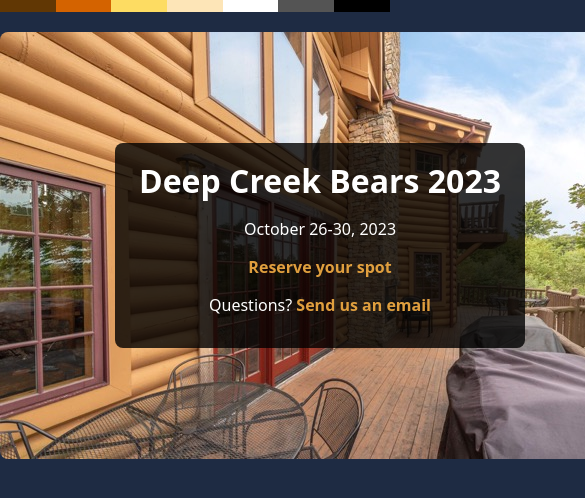
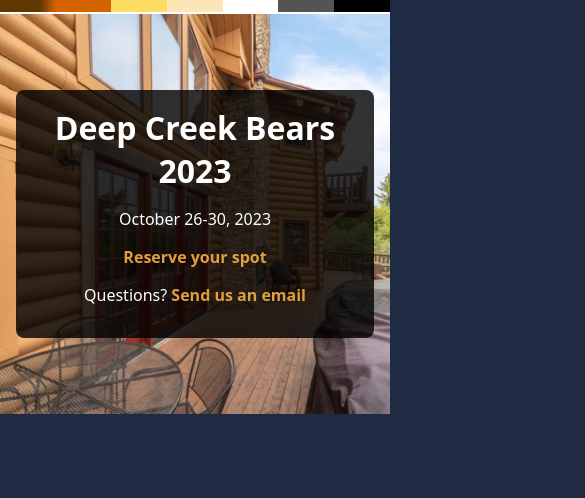
Before and after one commit to retzloff/deep-creek-disco, a SvelteKit app: page / in a window 390 px wide. Shown: the top 498 px of the page, 585 px wide, since content can reach past the window. Built offline with nearby package versions, Linux system fonts and the light colour scheme.

Commit message:
Fixes mobile layout

```diff
--- a/src/app.css
+++ b/src/app.css
@@ -11,11 +11,18 @@
 	--primary-text: white;
 }
 
+:global(*, *::before, *::after) {
+	box-sizing: border-box;
+}
+
+:global(img) {
+	max-width: 100%;
+}
+
 body {
+	margin: 0;
+	padding: 0;
 	font-family: system-ui, -apple-system, BlinkMacSystemFont, “Segoe UI”, Roboto, Oxygen-Sans, Ubuntu,
 		Cantarell, “Helvetica Neue”, Arial, sans-serif;
-	margin: 0;
-	padding: 0;
-	color: var(--primary-text);
 	background-color: var(--page-background);
 }
--- a/src/app.html
+++ b/src/app.html
@@ -3,7 +3,7 @@
 	<head>
 		<meta charset="utf-8" />
 		<link rel="icon" href="%sveltekit.assets%/favicon.png" />
-		<meta name="viewport" content="width=device-width" />
+		<meta name="viewport" content="width=device-width, initial-scale=1" />
 		%sveltekit.head%
 	</head>
 	<body data-sveltekit-preload-data="hover">
--- a/src/components/Hero.svelte
+++ b/src/components/Hero.svelte
@@ -1,5 +1,5 @@
 <script>
-	import house from '$lib/assets/house-back.jpg';
+	// import house from '$lib/assets/house-back.jpg';
 </script>
 
 <header class="grid">
@@ -11,17 +11,22 @@
 			Questions? <a href="mailto:matt@d-domains.net">Send us an email</a>
 		</p>
 	</div>
-	<img src={house} alt="Front of Boulder Heights" />
 </header>
 
 <style>
 	header {
 		--rounded: 0.5rem;
+		color: white;
+		background-color: var(--sirocco);
+		background-image: url($lib/assets/house-back.jpg);
+		background-repeat: no-repeat;
+		background-size: cover;
+		background-position: center;
+		min-height: 400px;
 	}
 
 	.grid {
 		display: grid;
-		gap: 1rem;
 		place-items: center;
 	}
 
@@ -31,10 +36,11 @@
 	}
 
 	div {
+		margin-inline: 1rem;
+		border-radius: var(--rounded);
+		padding: 1rem 1.5rem;
 		text-align: center;
-		padding: 1rem 1.5rem;
 		background: hsl(0, 0%, 0%, 0.8);
-		border-radius: var(--rounded);
 	}
 
 	h1 {
@@ -54,11 +60,4 @@
 	a:hover {
 		text-decoration-line: underline;
 	}
-
-	img {
-		border-radius: var(--rounded);
-		aspect-ratio: 16/9;
-		object-fit: cover;
-		z-index: -1;
-	}
 </style>
--- a/src/components/Stripe.svelte
+++ b/src/components/Stripe.svelte
@@ -3,11 +3,10 @@
 <style>
 	div {
 		height: 12px;
-		margin-bottom: 20px;
-
+		border-bottom: solid 2px white;
 		background: linear-gradient(
 			to right,
-			#613704 14.28%,
+			#613704 10.28%,
 			#d46300 14.28% 28.56%,
 			#fddc62 28.56% 42.84%,
 			#fde5b7 42.84% 57.12%,
--- a/src/routes/+layout.svelte
+++ b/src/routes/+layout.svelte
@@ -1,5 +1,7 @@
 <script>
 	import '../app.css';
+	import Stripe from '../components/Stripe.svelte';
 </script>
 
+<Stripe />
 <slot />
--- a/src/routes/+page.svelte
+++ b/src/routes/+page.svelte
@@ -1,9 +1,5 @@
 <script>
 	import Hero from '../components/Hero.svelte';
-	import Stripe from '../components/Stripe.svelte';
 </script>
 
-<div class="container">
-	<Stripe />
-	<Hero />
-</div>
+<Hero />
```
